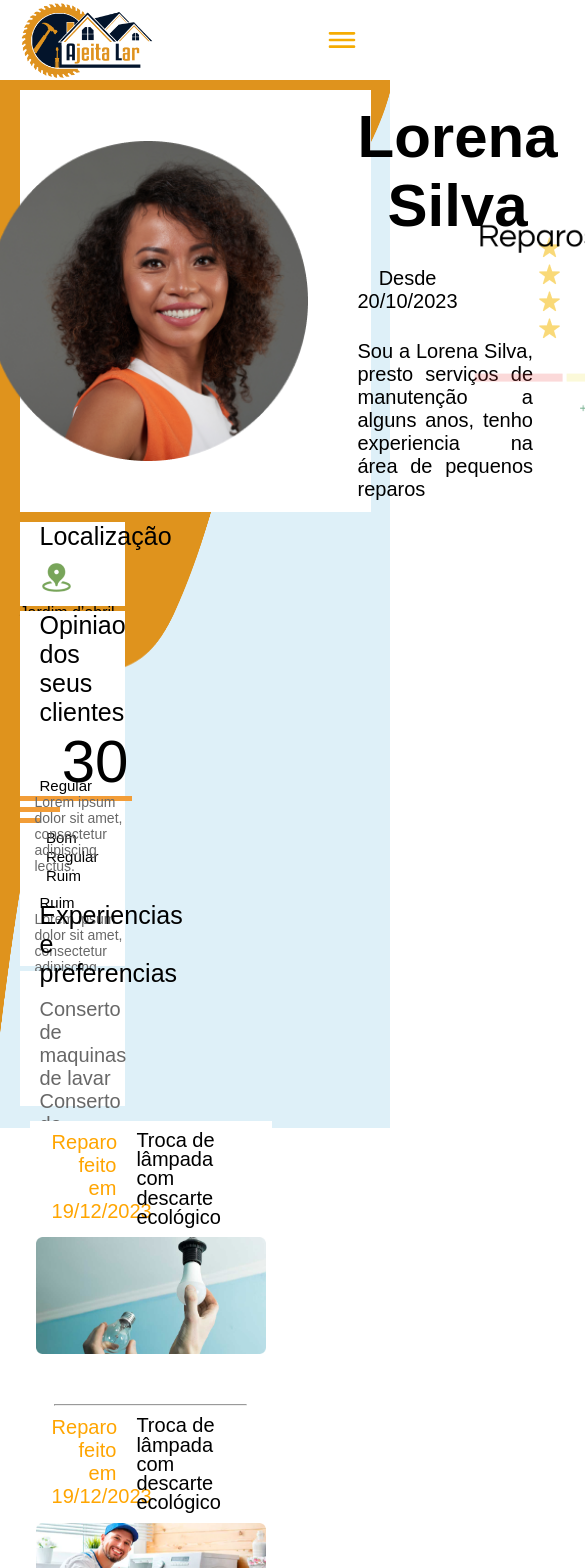
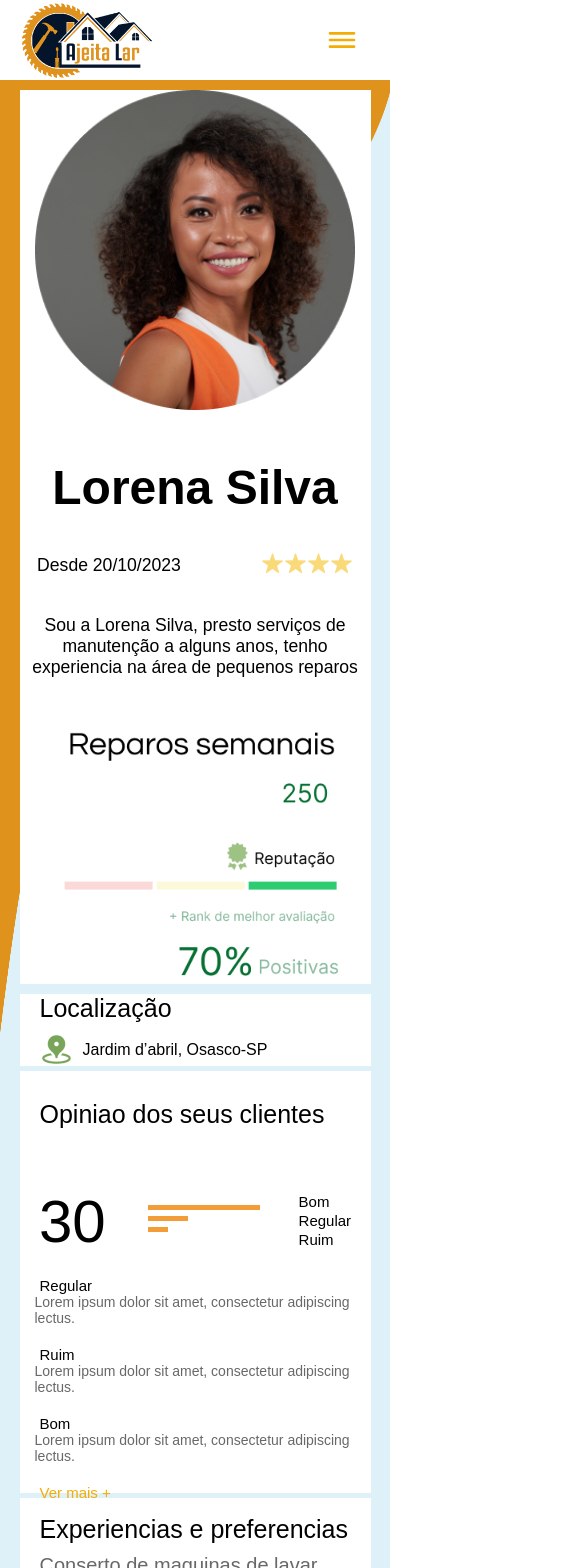
Before and after one commit to AjeitaLar/FrontAjeitaLar, a React (Create React App) app: page /PerfilPrestador in a window 390 px wide. Shown: the top 1568 px of the page, 585 px wide, since content can reach past the window. Built offline with nearby package versions, Linux system fonts and the light colour scheme.

Commit message:
responsivo

```diff
--- a/src/componentes/Prestadorcomponents/Servicos.js
+++ b/src/componentes/Prestadorcomponents/Servicos.js
@@ -21,13 +21,6 @@ function Serviços() {
         setIsOpen(false);
     }
 
-    const [selectedOption, setSelectedOption] = useState('Selecione uma opção');
-    const options = ['Opção 1', 'Opção 2', 'Opção 3', 'Opção 4'];
-    const options1 = ['Opção ', 'Opção ', 'Opção ', 'Opção '];
-
-    const handleSelectChange = (e) => {
-        setSelectedOption(e.target.value);
-    };
         return (
             <>
                 <NavBar />
@@ -41,30 +34,66 @@ function Serviços() {
                             <fieldset>
                                 <legend>Tipos de serviços</legend>
 
-                                <div className="Drop">
-                                    <label htmlFor="dropdown">Selecione uma opção:</label>
-                                    <select id="dropdown" value={selectedOption} onChange={handleSelectChange}>
-                                        <option disabled>Selecione uma opção</option>
-                                        {options.map((option, index) => (
-                                            <option key={index} value={option}>
-                                                {option}
-                                            </option>
-                                        ))}
-                                    </select>
+                                <div>
+                                    <input className='Buscar' type="text" placeholder='Buscar tipos de serviços' />
                                 </div>
 
                                 <div className="Drop">
-                                    <label htmlFor="dropdown">Selecione uma opção:</label>
-                                    <select id="dropdown" value={selectedOption} onChange={handleSelectChange}>
-                                        <option disabled>Selecione uma opção</option>
-                                        {options1.map((option, index) => (
-                                            <option key={index} value={option}>
-                                                {option}
-                                            </option>
-                                        ))}
+                                    <label htmlFor="dropdown">Encanamento</label>
+                                    <select id="dropdown1">
+                                        <option>Desentupir</option>
+                                        <option>Vazamentos</option>
                                     </select>
                                 </div>
+                                <div className="Drop">
+                                    <label htmlFor="dropdown">Pintura</label>
+                                    <select id="dropdown1">
+                                        <option>Parede</option>
+                                        <option>Teto</option>
+                                        <option>Portas</option>
+                                        <option>Janelas</option>
+                                        <option>Móveis</option>
+                                    </select>
+                                </div>
+                                <div className="Drop">
+                                    <label htmlFor="dropdown">Eletricidade</label>
 
+                                    <select id="dropdown1">
+                                        <option>Interruptores</option>
+                                        <option>Tomadas</option>
+                                        <option>Lampadas</option>
+                                        <option>Afiação</option>
+                                    </select>
+                                </div>
+                                <div className="Drop">
+                                    <label htmlFor="dropdown">Marcenaria</label>
+
+                                    <select id="dropdown1">
+                                        <option>Cadeiras</option>
+                                        <option>Mesas</option>
+                                        <option>Portas</option>
+                                        <option>Armários</option>
+                                        <option>Gavetas</option>
+                                        <option>Estantes</option>
+                                    </select>
+                                </div>
+                                <div className="Drop">
+                                    <label htmlFor="dropdown">Alvenaria</label>
+                                    <select id="dropdown1">
+                                        <option>Rachaduras</option>
+                                        <option>Buracos</option>
+                                        <option>Pisos</option>
+                                    </select>
+                                </div>
+                                <div className="Drop">
+                                    <label htmlFor="dropdown">Instalações</label>
+                                    <select id="dropdown1">
+                                        <option>Prateleiras</option>
+                                        <option>Suportes</option>
+                                        <option>Cortinas</option>
+                                        <option>Chuveiro</option>
+                                    </select>
+                                </div>
                             </fieldset>
 
                         </div>
--- a/src/componentes/Prestadorcomponents/css/Perfil.css
+++ b/src/componentes/Prestadorcomponents/css/Perfil.css
@@ -15,7 +15,7 @@
 .secao1{
     position: relative;
     width: 90%;
-    height: 50vh;
+    height: 400px;
     background-color: #fff;
     margin: auto;
     margin-top: 10px;
@@ -47,7 +47,7 @@
 }
 
 .QuemSou h1{
-    font-size: 60px;
+    font-size: 3.5rem;
 }
 
 .Desde{
@@ -274,8 +274,12 @@ hr{
         height: 25rem;
     }
 
+    .secao1{
+        height: 450px;
+    }
+
     .QuemSou h1{
-        font-size: 70px;
+        font-size: 4rem;
     }
 
     .Desde p{
@@ -330,3 +334,141 @@ hr{
         font-size: 20px;
     }
 }
+
+@media screen and (min-width: 1140px) and (max-width: 1599px){
+    .QuemSou h1{
+        font-size: 3rem;
+    }
+
+    .Desde p{
+        font-size: 1.1rem;
+    }
+
+    .Texto p{
+        font-size: 1.1rem;
+    }
+}
+
+@media screen and (min-width: 960px) and (max-width: 1139px){
+    .SecaoLateral{
+        width: 100%;
+        flex-direction: row;
+        flex-wrap: wrap;
+    }
+
+    .Localização{
+        height: 7vh;
+    }
+
+    .Opiniao{
+        height: 30vh;
+    }
+
+    .Feed{
+        width: 100%;
+        margin-left: 0;
+        margin-top: 5px;
+    }
+
+    .perfiltudo{
+        height: auto;
+    }
+
+    .QuemSou h1{
+        font-size: 3rem;
+    }
+
+    .Desde p{
+        font-size: 1.1rem;
+    }
+
+    .Texto p{
+        font-size: 1.1rem;
+    }
+}
+
+@media screen and (min-width: 200px) and (max-width: 959px){
+    .SecaoLateral{
+        width: 100%;
+        flex-direction: row;
+        flex-wrap: wrap;
+    }
+
+    .Localização{
+        height: auto;
+    }
+
+    .Opiniao{
+        height: 50vh;
+    }
+
+    .Feed{
+        width: 100%;
+        margin-left: 0;
+        margin-top: 5px;
+    }
+
+    .perfiltudo{
+        height: auto;
+    }
+
+    .secao1{
+        flex-wrap: wrap;
+        height: auto;
+        align-items: center;
+        text-align: center;
+    }
+
+    .QuemSou{
+        width: 100%;
+    }
+
+    .algo{
+        width: 100%;
+        height: auto;
+        flex-direction: row;
+        align-items: start;
+        justify-content: space-between;
+    }
+
+    .Selo{
+        width:20rem;
+        margin-top: -70px;
+    }
+
+    .QuemSou h1{
+        font-size: 3rem;
+    }
+
+    .Desde p{
+        font-size: 1.1rem;
+    }
+
+    .Desde{
+        justify-content: center;
+        margin: 0;
+    }
+
+    .Nome{
+        justify-content: center;
+    }
+
+    .Texto p{
+        font-size: 1.1rem;
+        text-align: center;
+    }
+
+    .Perfil{
+        margin: auto;
+    }
+}
+
+@media screen and (min-width: 300px) and (max-width: 689px){
+    .Selo{
+        display: none;
+    }
+
+    .Reputacao{
+        margin: auto;
+    }
+}
--- a/src/componentes/Prestadorcomponents/css/Servicos.css
+++ b/src/componentes/Prestadorcomponents/css/Servicos.css
@@ -101,29 +101,22 @@ legend {
 
 .T_Servico label {
     margin-left: 10px;
-    margin-right: 10px;
+}
+
+.T_Servico fieldset{
+    height: 250px;
+    overflow-y: scroll;
 }
 
 .Drop {
-    padding: 10px;
-}
-
-.Drop label {
-    display: block;
-    margin-bottom: 5px;
+    padding: 5px;
 }
 
 .Drop select {
     padding: 5px;
     font-size: 15px;
     background-color: #ffffff;
-    color: #f5ac02;
-    transition: .5s;
-}
-
-.Drop select:hover{
-    background-color: #f5ac02;
-    color: #ffffff;
+    color: #000;
     transition: .5s;
 }
 
@@ -132,22 +125,22 @@ legend {
     font-weight: bold;
 }
 
+#dropdown1{
+    position: relative;
+    width: 100%;
+    display: flex;
+}
+
 /* Estilo para o dropdown quando está focado */
 .Drop select:focus {
-    outline: 2px solid #ffae00;
+    outline: 2px solid #000;
     outline-offset: -2px;
 }
 
 /* Estilo para as opções no dropdown */
 .Drop option {
     background-color: #fff;
-    color: #ffae00;
-}
-
-/* Estilo para as opções no dropdown quando hover */
-.Drop option:hover {
-    background-color: #ffae00;
-    color: #000000;
+    color: #000;
 }
 
 .Estados,
@@ -160,15 +153,15 @@ legend {
 }
 
 .Municipios fieldset {
-    height: 350px;
+    height: 320px;
     overflow-y: scroll;
 }
 
 .Buscar {
     width: 94%;
     height: 30px;
-    border-radius: 10px;
     border: 1px solid #000;
+    margin-left: 10px;
 }
 
 .M_Serviços {
```
